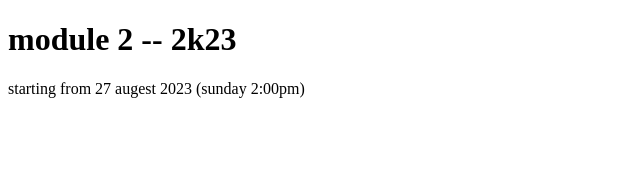
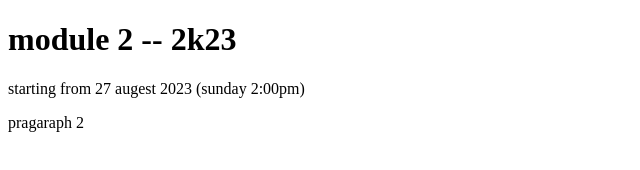
Before and after one commit to sahifa50/sahifa, a plain HTML site: page index.html in a window 1280 px wide. Shown: the full height of the page, 0-640 px from the left. Drawn offline with Linux system fonts and the light colour scheme.

```diff
--- a/index.html
+++ b/index.html
@@ -8,6 +8,7 @@
 <body>
     <h1>module 2 -- 2k23</h1>
     <p>starting from 27 augest 2023 (sunday 2:00pm)</p>
+    <p>pragaraph 2</p>
 
 </body>
 </html>
```
